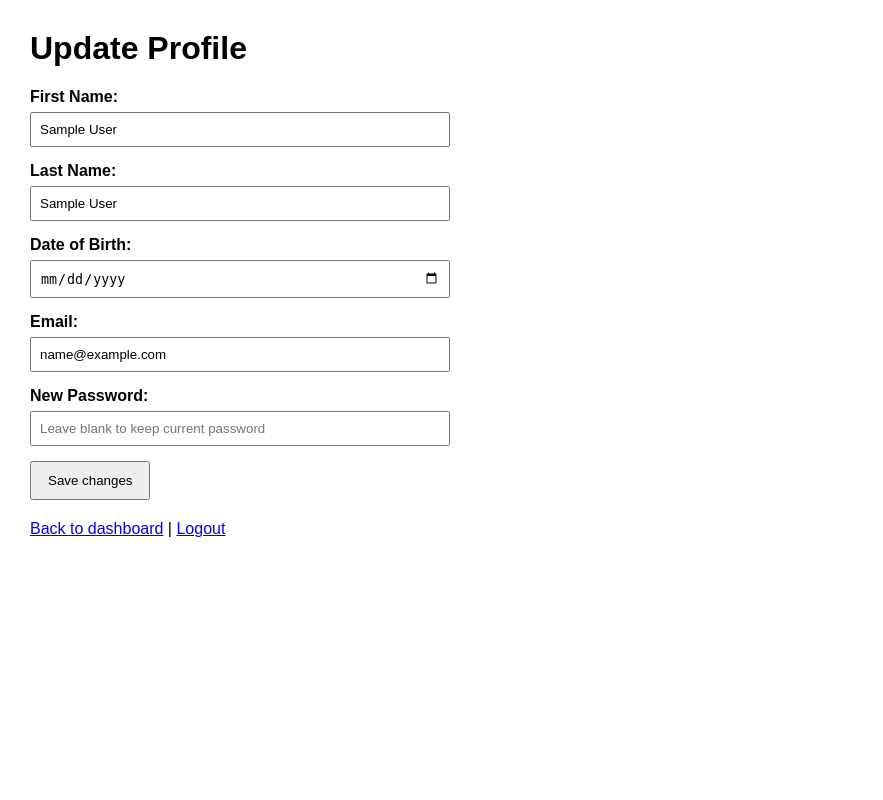
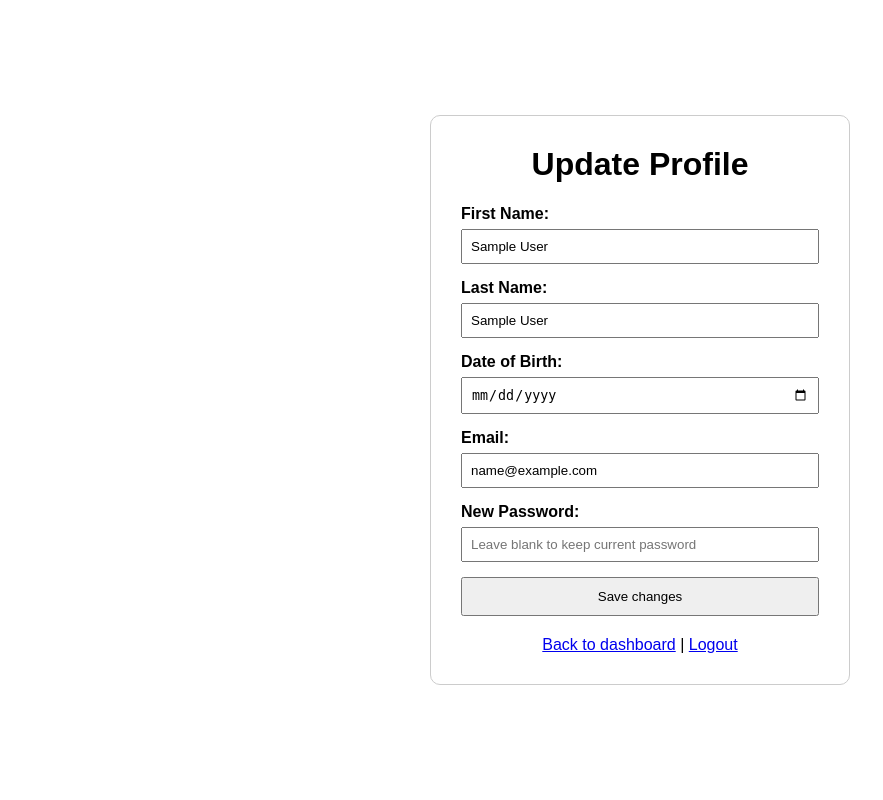
Before and after one commit to Clitio/pigment-art-gallery, a PHP site: page /pages/user/user-update.php in a window 1280 px wide. Shown: the whole page, without its empty margins (0-883 px from the left). Run offline with PHP 8.4, Linux system fonts and the light colour scheme; the visitor is signed in with stand-in values (Sample User, id 1).

Commit message:
Initial styling

```diff
--- a/pages/user/user-update.php
+++ b/pages/user/user-update.php
@@ -83,18 +83,35 @@ if ($_SERVER["REQUEST_METHOD"] === "POST") {
     <meta charset="UTF-8">
     <title>Update Profile - Pigment Art Gallery</title>
     <style>
-        body { font-family: Arial, sans-serif; margin: 30px; }
-        form { max-width: 420px; }
+        body {
+            display: flex;
+            flex-direction: column;
+            align-items: center;
+            justify-content: center;
+            min-height: 100vh;
+            margin: 0;
+            font-family: sans-serif;
+        }
+        .card {
+            width: 420px;
+            max-width: calc(100% - 40px);
+            padding: 30px;
+            border: 1px solid #ccc;
+            border-radius: 10px;
+            box-sizing: border-box;
+        }
+        h1 { margin-top: 0; text-align: center; }
         label { font-weight: bold; }
         input { width: 100%; padding: 8px; margin: 6px 0 15px; box-sizing: border-box; }
-        button { padding: 10px 16px; cursor: pointer; }
+        button { width: 100%; padding: 10px 16px; cursor: pointer; }
         .message { color: green; font-weight: bold; }
         .error { color: red; font-weight: bold; }
-        .actions { margin-top: 20px; }
+        .actions { margin-top: 20px; text-align: center; }
     </style>
 </head>
 <body>
 
+    <div class="card">
         <h1>Update Profile</h1>
 
         <?php if ($message): ?>
@@ -128,6 +145,7 @@ if ($_SERVER["REQUEST_METHOD"] === "POST") {
             <a href="user_dashboard.php">Back to dashboard</a> |
             <a href="../../logout.php">Logout</a>
         </div>
+    </div>
 
 </body>
 </html>
```
Also changed, not shown: pages/user/booking.php (+33 -0 lines), pages/user/user_dashboard.php (+48 -4 lines). Lines whose indentation alone changed are shown as unchanged.
